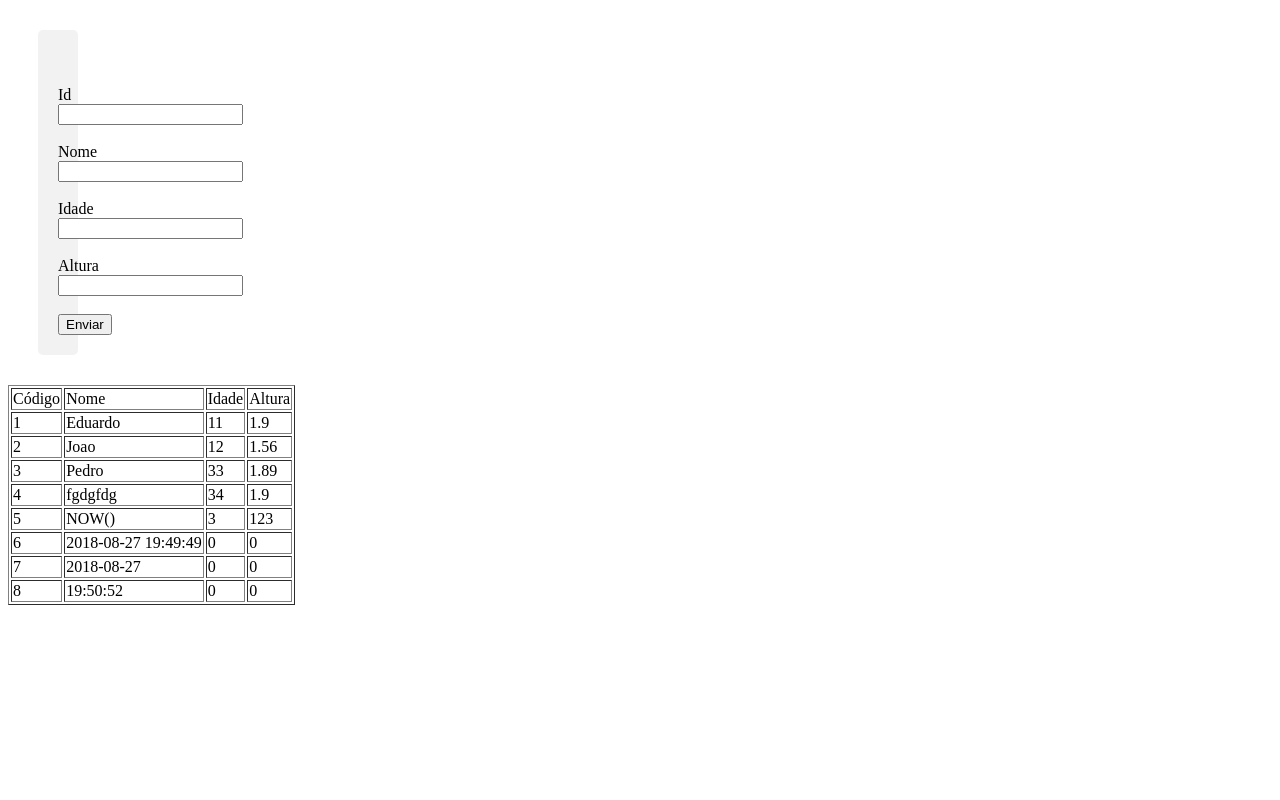
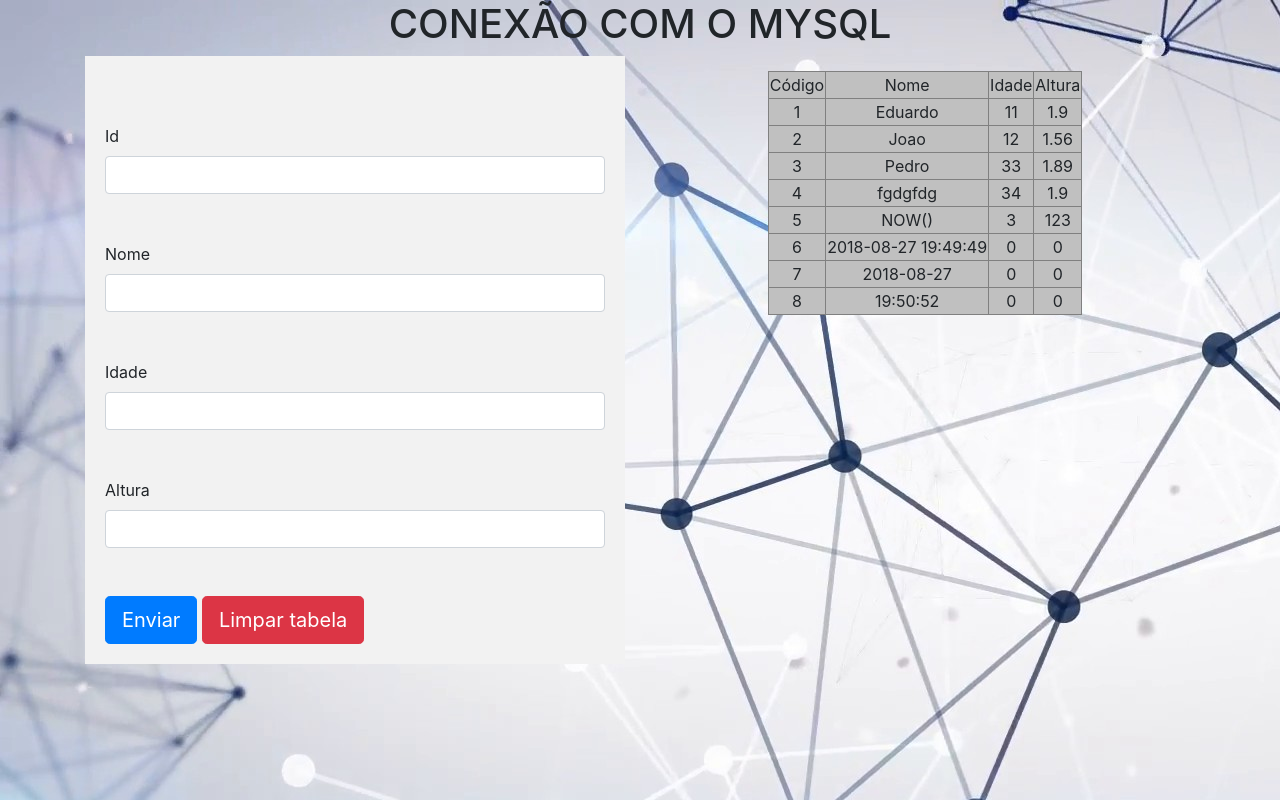
Before and after one commit to EduardoFRRZ/Conex-oBanco, a PHP site: page /Estudando_Banco/ in a window 1280 px wide. Run offline with PHP 8.4, Linux system fonts and the light colour scheme; data comes from the database, SQL or seed files in the repository.

Commit message:
colunas bootStrap

```diff
--- a/index.php
+++ b/index.php
@@ -8,8 +8,16 @@
 		<meta charset="utf-8">
 		<title>Conecxao com Banco</title>
 		<link rel="stylesheet" type="text/css" href="style.css">
+		<link rel="stylesheet" href="https://stackpath.bootstrapcdn.com/bootstrap/4.1.3/css/bootstrap.min.css" integrity="sha384-MCw98/SFnGE8fJT3GXwEOngsV7Zt27NXFoaoApmYm81iuXoPkFOJwJ8ERdknLPMO" crossorigin="anonymous">
 	</head>
-	<body>
+	<body background="img/fundo.jpg">
+
+		<h1 align="center">CONEXÃO COM O MYSQL</h1>
+
+		<div class="container">
+
+			<div class="row">
+				<div class="col">
 
 					<div class="form">
 						<form method="POST" action="inserir.php">
@@ -18,32 +26,36 @@
 
 							<label>Id</label>
 							</br>
-				<input type="text" name="id">
+							<input class="form-control" type="text" name="id">
 
 							</br></br>
 
 							<label>Nome</label>
 							</br>
-				<input type="text" name="nome">
+							<input class="form-control" type="text" name="nome">
 
 							</br></br>
 
 							<label>Idade</label>
 							</br>
-				<input type="text" name="idade">
+							<input class="form-control" type="text" name="idade">
 
 							</br></br>
 
 							<label>Altura</label>
 							</br>
-				<input type="text" name="altura">
+							<input class="form-control" type="text" name="altura">
 
 							</br></br>
 
-				<input type="submit" value="Enviar">
+							<input class="btn btn-primary btn-lg" type="submit" value="Enviar">
+							<input class="btn btn-danger btn-lg" type="submit" value="Limpar tabela">
 
 						</form>
 					</div>
+				</div>
+
+				<div class="col">
 
 					<table border="1">
 
@@ -63,5 +75,12 @@
 						</tr>
 						<?php } ?>
 					</table>
+				</div>
+			</div>
+		</div>
+
+		<script src="https://code.jquery.com/jquery-3.3.1.slim.min.js" integrity="sha384-q8i/X+965DzO0rT7abK41JStQIAqVgRVzpbzo5smXKp4YfRvH+8abtTE1Pi6jizo" crossorigin="anonymous"></script>
+		<script src="https://cdnjs.cloudflare.com/ajax/libs/popper.js/1.14.3/umd/popper.min.js" integrity="sha384-ZMP7rVo3mIykV+2+9J3UJ46jBk0WLaUAdn689aCwoqbBJiSnjAK/l8WvCWPIPm49" crossorigin="anonymous"></script>
+		<script src="https://stackpath.bootstrapcdn.com/bootstrap/4.1.3/js/bootstrap.min.js" integrity="sha384-ChfqqxuZUCnJSK3+MXmPNIyE6ZbWh2IMqE241rYiqJxyMiZ6OW/JmZQ5stwEULTy" crossorigin="anonymous"></script>
 	</body>
 </html>
--- a/inserir.php
+++ b/inserir.php
@@ -11,7 +11,7 @@
 	$pessoa = "insert into pessoa values ('$id','$nome','$idade','$altura')";
 	$resultado = mysqli_query($mysqli,$pessoa);
 
-	$redirect = "http://localhost:8080/Estudando_Banco/";
- 	header("location:$redirect");
+	//$redirect = "http://localhost:8080/Estudando_Banco/";
+ 	//header("location:$redirect");
 
 ?>
--- a/style.css
+++ b/style.css
@@ -1,6 +1,13 @@
 .form{
-	border-radius: 5px;
     background-color: #f2f2f2;
     padding: 20px;
-    margin: 30px 1277px 30px 30px;
+    margin: auto;
 }
+
+table{
+	text-align: center;
+	background-color: silver;
+	margin-top: 15px;
+	margin-left: auto;
+	margin-right: auto;
+}
```
Also changed, not shown: img/banco.jpg (added), img/fundo.jpg (added). Lines whose indentation alone changed are shown as unchanged.
